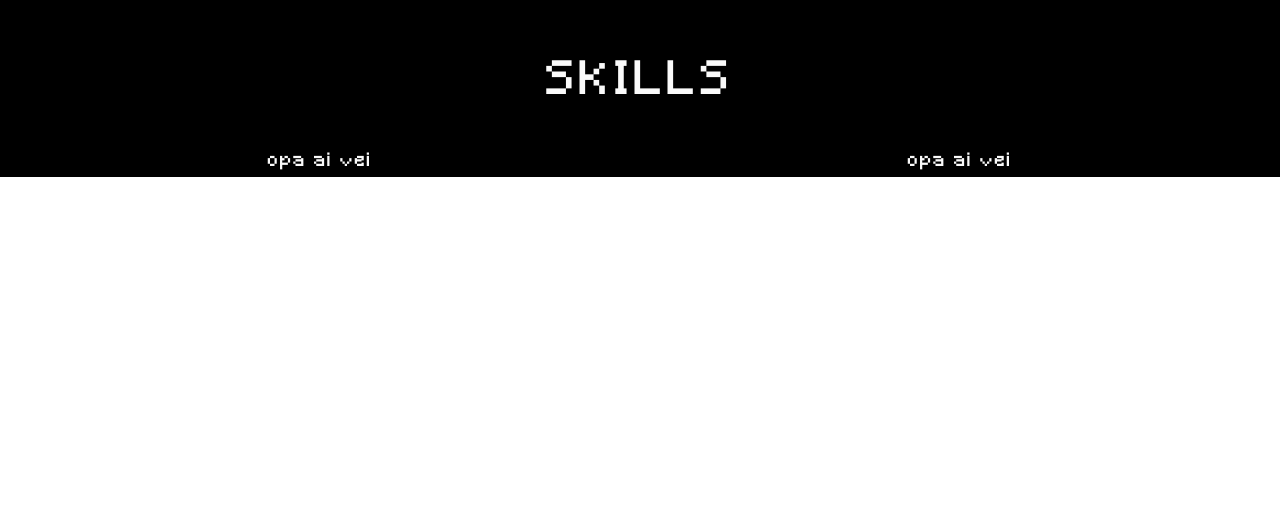
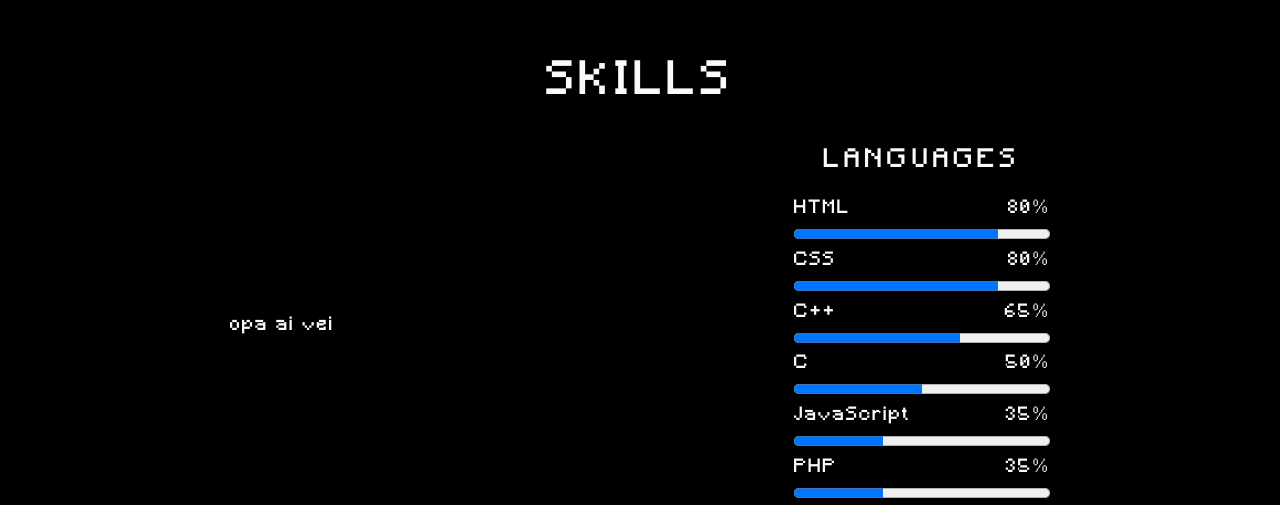
Before and after one commit to lincolnsantiago07/Old-Portifolio, a plain HTML site: page index.html in a window 1280 px wide. Shown: the part 849-1354 px from the top of the page. Before the commit the page ends 1026 px from the top, so only its background shows below. Drawn offline with nearby package versions, Linux system fonts and the light colour scheme.

Commit message:
Terceira atualização

```diff
--- /dev/null
+++ b/Components/BarProgress.css
@@ -0,0 +1,10 @@
+.progress-bar{
+    height: 20px;
+    width: 100%;
+}
+
+.progress-bar::-webkit-progress-bar,
+.progress-bar::-moz-progress-bar{
+
+    background-color: #FCEE09;
+}
--- a/index.css
+++ b/index.css
@@ -255,7 +255,7 @@ h2 {
     background: url(assets/Main-Header-content.svg) repeat-x top;
     bottom: -1px;
     content: "";
-    height: 47px;
+    height: 170px;
     left: 0;
     position: absolute;
     right: 0;
@@ -266,7 +266,18 @@ h3 {
     padding-top: 40px;
     font-size: 45px;
     letter-spacing: 5px;
-    color: #FAFAFA;
+    color: #fafafa;
+    text-transform: uppercase;
+    font-weight: 500;
+    font-family: 'Mine';
+}
+
+h4 {
+    text-align: center;
+    padding-bottom: 20px;
+    font-size: 25px;
+    letter-spacing: 5px;
+    color: #fafafa;
     text-transform: uppercase;
     font-weight: 500;
     font-family: 'Mine';
@@ -279,10 +290,15 @@ h3 {
     padding-top: 40px;
 }
 
+.right-skills-content{
+    width: 20%;
+    height: 50%;
+}
 
-
-
-
+.Status{
+    display: flex;
+    justify-content: space-between;
+}
 
 
 
--- a/index.html
+++ b/index.html
@@ -5,6 +5,7 @@
     <meta http-equiv="X-UA-Compatible" content="IE=edge">
     <meta name="viewport" content="width=device-width, initial-scale=1.0">
     <link rel="stylesheet" type="text/css" href="index.css">
+    <link rel="stylesheet" href="Components/BarProgress.css">
     <title>Bem vindo!</title>
 </head>
 
@@ -89,11 +90,58 @@
 
         <!--Right Skills Content-->
         <div class="right-skills-content">
-          <p>opa ai vei</p>
+          <h4>Languages</h4>
+          <div class="Status">
+            <p>HTML</p>
+            <p>80%</p>
+          </div>
+          <dd>
+            <progress class="progress-bar" max="100" value="80"></progress>
+          </dd>
+
+          <div class="Status">
+            <p>CSS</p>
+            <p>80%</p>
+          </div>
+          <dd>
+            <progress class="progress-bar" max="100" value="80"></progress>
+          </dd>
+
+          <div class="Status">
+            <p>C++</p>
+            <p>65%</p>
+          </div>
+          <dd>
+            <progress class="progress-bar" max="100" value="65"></progress>
+          </dd>
+
+          <div class="Status">
+            <p>C</p>
+            <p>50%</p>
+          </div>
+          <dd>
+            <progress class="progress-bar" max="100" value="50"></progress>
+          </dd>
+
+          <div class="Status">
+            <p>JavaScript</p>
+            <p>35%</p>
+          </div>
+          <dd>
+            <progress class="progress-bar" max="100" value="35"></progress>
+          </dd>
+
+          <div class="Status">
+            <p>PHP</p>
+            <p>35%</p>
+          </div>
+          <dd>
+            <progress class="progress-bar" max="100" value="35"></progress>
+          </dd>
+
         </div>
       </div>
     </div>
-
 
     <script src="https://cdnjs.cloudflare.com/ajax/libs/rellax/1.12.1/rellax.min.js" integrity="sha512-f5HTYZYTDZelxS7LEQYv8ppMHTZ6JJWglzeQmr0CVTS70vJgaJiIO15ALqI7bhsracojbXkezUIL+35UXwwGrQ==" crossorigin="anonymous" referrerpolicy="no-referrer"></script>
     <script> var rellax = new Rellax ('.rellax'); </script>
```
